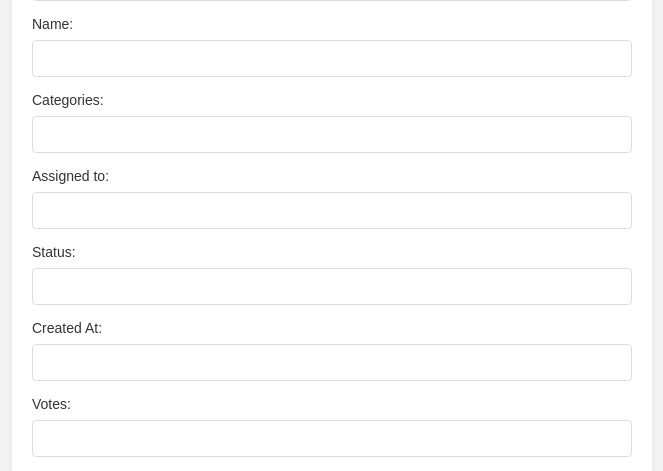
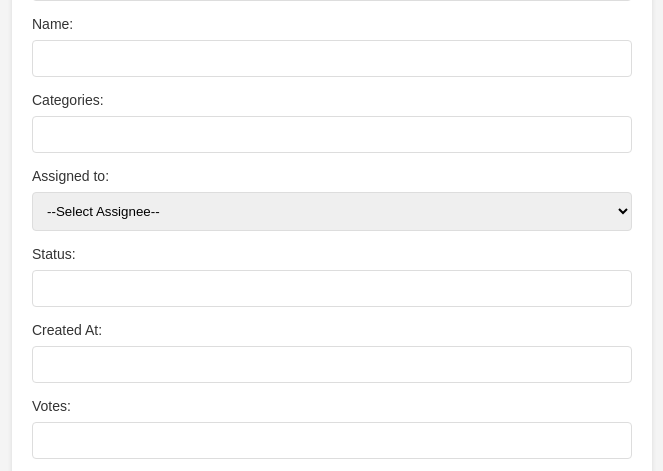
Before and after one commit to Trey077/Senior-Project, a Flask app: template Flask_Application/application/templates/EditIdea.html in a window 1280 px wide. Shown: the part 508-979 px from the top of the page, without its empty margins (308-971 px from the left). Run offline with Flask 3, Linux system fonts and the light colour scheme; the template is opened without the code that fills it, so the values that code supplies are empty; parts of the project's set-up code (start-up, migrations or seed data) failed here and were passed over.

Commit message:
Update EditIdea.html

```diff
--- a/Flask_Application/application/templates/EditIdea.html
+++ b/Flask_Application/application/templates/EditIdea.html
@@ -118,9 +118,8 @@
     </div>
 
     <!-- Dropdown list to select an idea from the available options -->
-    <select id="ideaDropdown" onchange="populateForm()" size="10"> <!-- Increased size to show more options -->
+    <select id="ideaDropdown" onchange="populateForm()" size="10">
         <option value="">--Select an Idea--</option>
-        <!-- Loop through the ideas and create an option for each one -->
         {% for idea in dropdown_ideas %}
             <option value="{{ idea.reference }}">{{ idea.reference }} - {{ idea.name }}</option>
         {% endfor %}
@@ -138,8 +137,15 @@
         <label for="Categories">Categories:</label>
         <input type="text" id="Categories" name="Categories">
 
+        <!-- Dropdown for Assigned_to -->
         <label for="Assigned_to">Assigned to:</label>
-        <input type="text" id="Assigned_to" name="Assigned_to">
+        <select id="Assigned_to" name="Assigned_to">
+            <option value="">--Select Assignee--</option>
+            <!-- Loop through the assignees passed from Flask to populate the dropdown -->
+            {% for assignee in assignees %}
+                <option value="{{ assignee }}">{{ assignee }}</option>
+            {% endfor %}
+        </select>
 
         <label for="Status">Status:</label>
         <input type="text" id="Status" name="Status">
@@ -167,5 +173,6 @@
     <button type="submit">Submit</button>
 </form>
 
+
 </body>
 </html>
```
